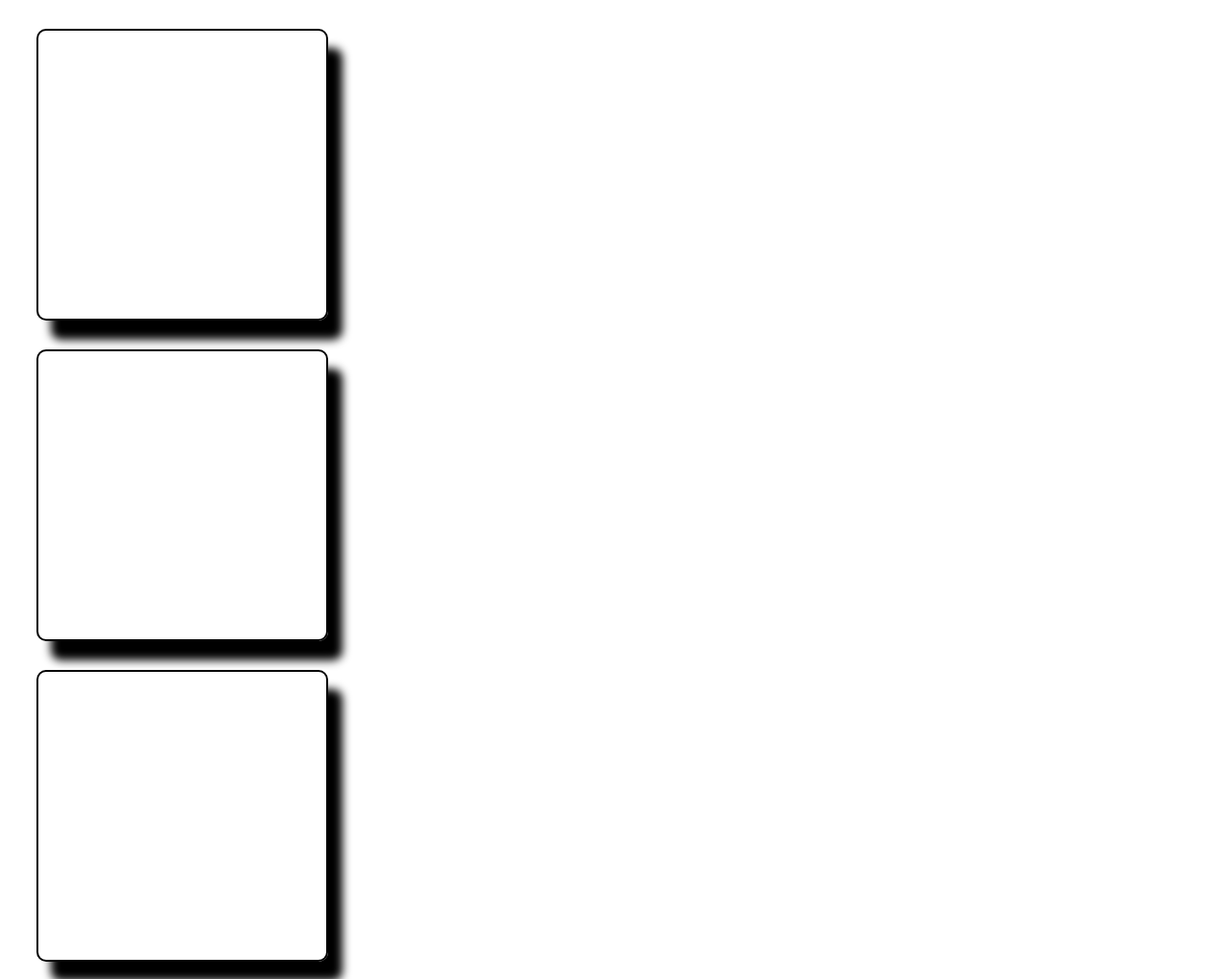
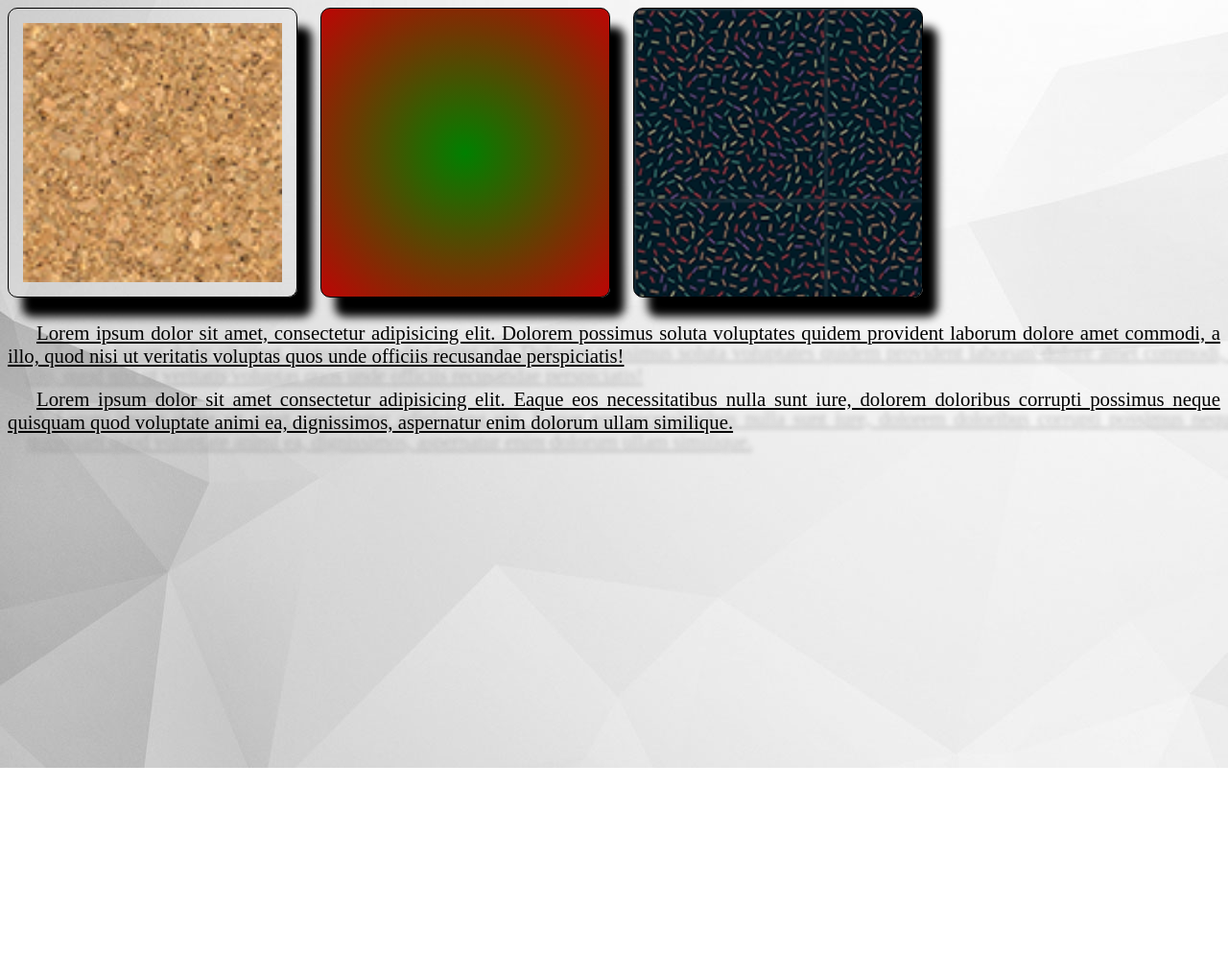
Before and after one commit to CMGSSousa/html-css, a plain HTML site: page fundo001.html in a window 1280 px wide. Shown: the top 1020 px of the page at 96% size. After the commit the page ends 800 px from the top, so only its background shows below. Drawn offline with Linux system fonts and the light colour scheme.

Commit message:
260320231740

```diff
--- a/fundo001.html
+++ b/fundo001.html
@@ -7,28 +7,73 @@
     <title>teste de fundos</title>
 
     <style>
+        body {
+            background-image: url(imagens-cap19/wallpaper004.jpg);
+            text-align: justify;
+
+        }
+
         div.quadrado {
-            border: 2px solid;
+            display: inline-block;
+            border: 1px solid black;
             width: 300px;
             height: 300px;
             border-radius: 10px;
-            margin: 30px;
+            margin-right: 20px;
             box-shadow: 15px 20px 10px 0px black;
 
+        }
+        div#quadrado1{
+            background-image: url(imagens-cap19/pattern004.png);
+            background-size: 90%;
+            background-repeat: no-repeat;
+            background-position: center;
+        }
+        div#quadrado2 {
+                background-image: radial-gradient(green, rgb(189, 5, 5));
+
+
+        }
+        div#quadrado3 {
+            background-image: url(imagens-cap19/pattern001.png);
+            background-size: 200px 200px;
+
+
+
+        }
+        p {
+            text-indent: 30px;
+            text-decoration-line: underline;
+            font-size: 1.3em;
+            text-shadow: 20px 20px 4px rgba(128, 128, 128, 0.425);
+            ;
         }
     </style>
 
 </head>
-    <body>
-        <div class="quadrado">
+<body>
+    <main>
+
+        <div class="quadrado" id="quadrado1">
 
         </div>
-        <div class="quadrado">
+        <div class="quadrado" id="quadrado2">
 
         </div>
-        <div class="quadrado">
+        <div class="quadrado" id="quadrado3">
 
         </div>
 
+    <p>
+        Lorem ipsum dolor sit amet, consectetur adipisicing elit. Dolorem possimus soluta voluptates quidem provident laborum dolore amet commodi, a illo, quod nisi ut veritatis voluptas quos unde officiis recusandae perspiciatis!
+    </p>
+    <p>
+        Lorem ipsum dolor sit amet consectetur adipisicing elit. Eaque eos necessitatibus nulla sunt iure, dolorem doloribus corrupti possimus neque quisquam quod voluptate animi ea, dignissimos, aspernatur enim dolorum ullam similique.
+    </p>
+
+    </main>
+
+
+
 </body>
 </html>
```
